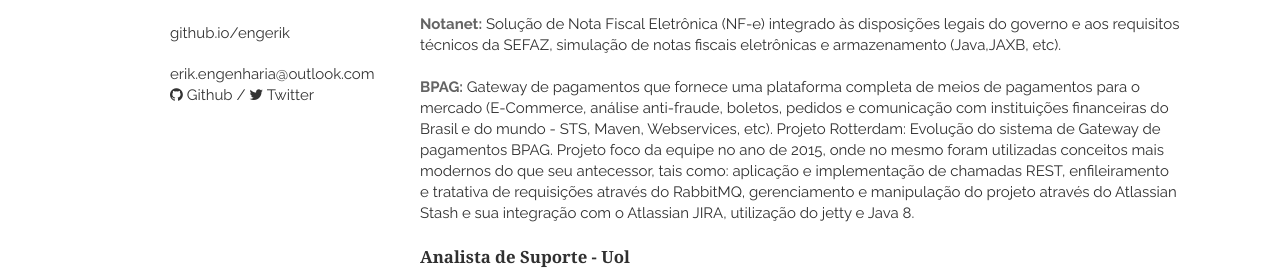
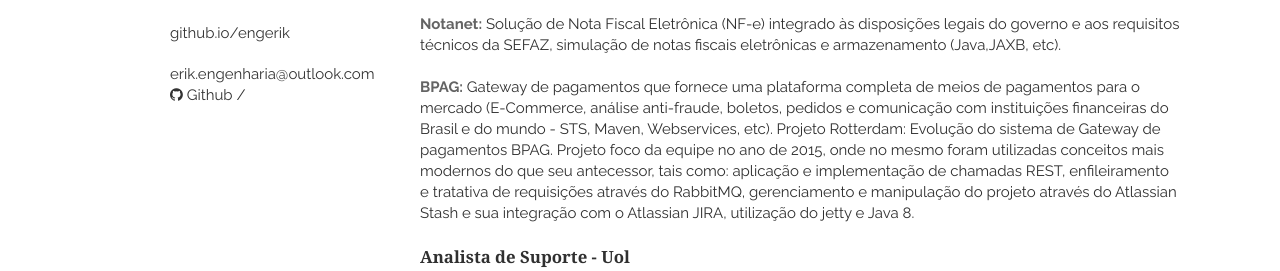
Before and after one commit to EngErik/EngErik.github.io, a Jekyll site: the page built from vitae/index.html, in a window 1280 px wide. Shown: the part 361-632 px from the top of the page. Built offline with Jekyll 4.4.1, drawn with Linux system fonts in a browser that asks for light colours; nearby versions of some CDN libraries; Markdown is read by kramdown in place of the engine named in the settings; the list of posts is cut into pages by our own code.

Commit message:
Update Layout.html
Removendo include de informações do Twitter

```diff
--- a/vitae/_layouts/layout.html
+++ b/vitae/_layouts/layout.html
@@ -44,7 +44,6 @@
         <p>
             <a href="{{ site.email_full }}">{{ site.email }}</a><br/>
             <a href="https://github.com/{{ site.github }}"><i class="fa fa-github"></i> Github</a> /
-            <a href="https://twitter.com/{{ site.twitter }}"><i class="fa fa-twitter"></i> Twitter</a>
         </p>
     </header>
     <div class="twelve columns clearfix">
```
